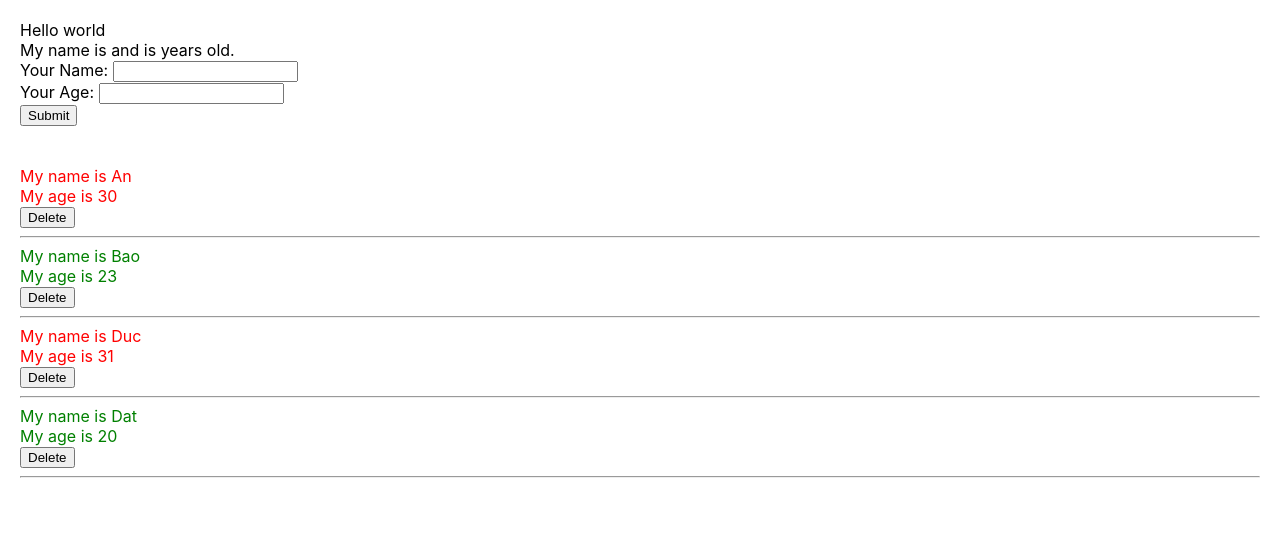
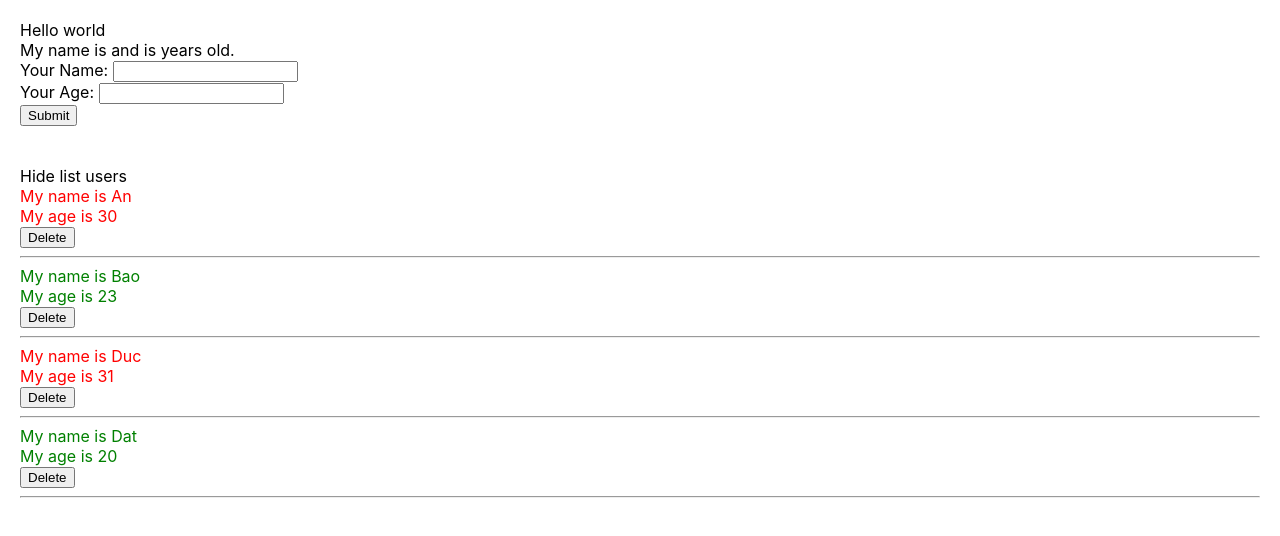
Before and after one commit to lehoangan227/React-Project, a React (Create React App) app: page / in a window 1280 px wide. Shown: the top 536 px of the page. Built offline with nearby package versions, Linux system fonts and the light colour scheme.

Commit message:
update 14

```diff
--- a/src/components/DisplayInfor.js
+++ b/src/components/DisplayInfor.js
@@ -1,4 +1,4 @@
-import React from "react";
+import React, { useState } from "react";
 import './DisplayInfor.scss';
 import logo from './../logo.svg';
 
@@ -38,10 +38,18 @@ import logo from './../logo.svg';
 
 const DisplayInfor = (props) => {
     const {listUser} = props;
-
+    const [isShowHideListUser, setShowHideListUser] = useState(true);
+    const handleShowHideListUer = ()=>{
+        setShowHideListUser(!isShowHideListUser);
+    }
     return (
         <div className="display-infor-container">
-            {true &&
+            <div>
+                <span onClick={()=>handleShowHideListUer()}>
+                    {isShowHideListUser ? "Hide list users" : "Show list users"}
+                </span>
+            </div>
+            {isShowHideListUser &&
                 <>
                     {
                         listUser.map((user)=>{
```
